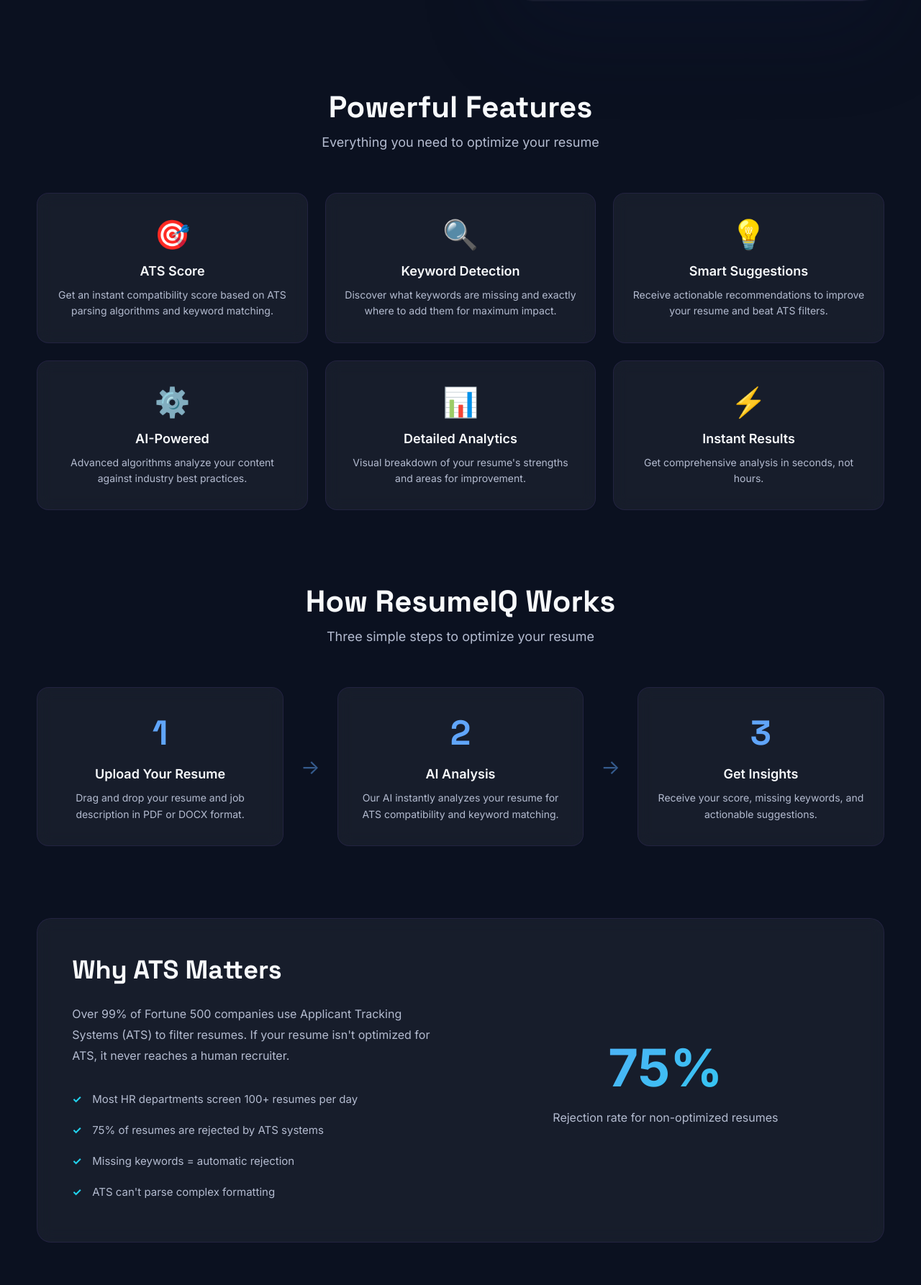
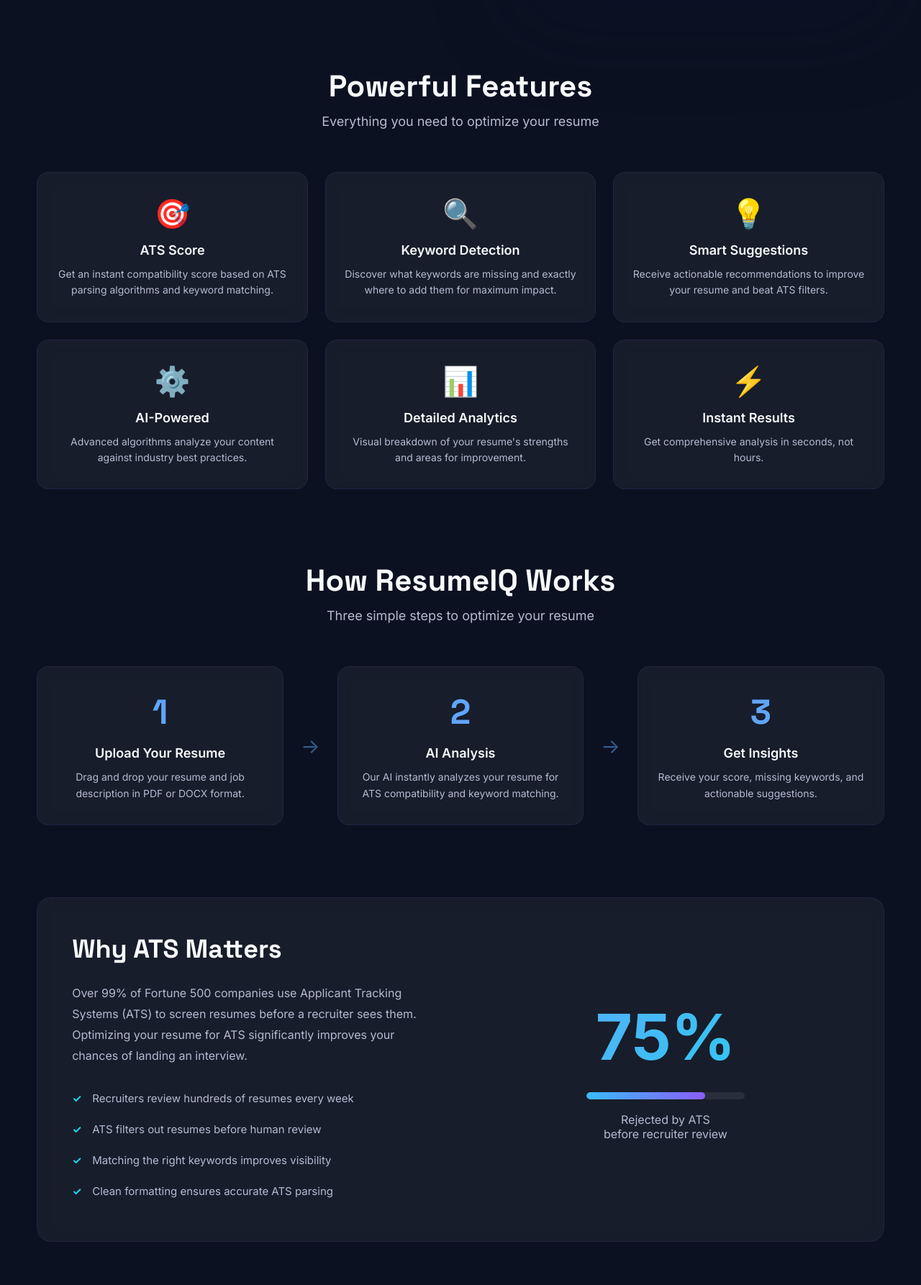
Before and after one commit to harshil-rawal/ResumeIQ, a Flask app: page / in a window 1280 px wide. Shown: the part 1174-2960 px from the top of the page at 72% size. Run offline with Flask 3, Linux system fonts and the light colour scheme.

Commit message:
Enhanced landing page UI and ATS dashboard visuals

```diff
--- a/static/script.js
+++ b/static/script.js
@@ -164,7 +164,9 @@ function animateResultPage() {
         animateCircularRing(resultCircle, resultText, resultTarget);
     }
 
-    const resultProgressBars = document.querySelectorAll('.result-progress-fill');
+    const resultProgressBars = document.querySelectorAll(
+        '.result-progress-fill, .progress-fill'
+    );
     const suggestionCards = document.querySelectorAll('.suggestion-card');
     const skillChips = document.querySelectorAll('.skill-pill');
     const keywordChips = document.querySelectorAll('.keyword-chip');
@@ -176,6 +178,8 @@ function animateResultPage() {
             bar.style.width = `${fill}%`;
         }, 380 + index * 70);
     });
+
+
 
     suggestionCards.forEach((card, index) => {
         card.style.opacity = '0';
--- a/static/style.css
+++ b/static/style.css
@@ -1454,6 +1466,7 @@ body {
     margin: 100px auto;
     position: relative;
     z-index: 10;
+    scroll-margin-top: 100px;
 }
 
 .section-header {
@@ -1584,6 +1597,7 @@ body {
     margin: 100px auto;
     position: relative;
     z-index: 10;
+    scroll-margin-top: 100px;
 }
 
 .section-content {
@@ -1636,9 +1650,35 @@ body {
 .ats-stat {
     text-align: center;
 }
+.ats-progress {
+    width: 220px;
+    height: 10px;
+    margin: 24px auto 18px;
+    background: rgba(255, 255, 255, 0.08);
+    border-radius: 999px;
+    overflow: hidden;
+}
+.ats-progress-fill {
+    display: block;
+    width: 0;
+    height: 100%;
+    border-radius: 999px;
+    background: linear-gradient(90deg, #38bdf8, #8b5cf6);
+    animation: atsFill 1.5s ease forwards;
+}
+
+@keyframes atsFill {
+    from {
+        width: 0;
+    }
+
+    to {
+        width: 75%;
+    }
+}
 
 .ats-stat-large {
-    font-size: 72px;
+    font-size: 88px;
     font-weight: 700;
     background: linear-gradient(135deg, var(--brand-glow) 0%, var(--accent-cyan) 100%);
     -webkit-background-clip: text;
@@ -3082,3 +3122,9 @@ grid-template-columns:1fr;
 }
 
 }
+
+#features,
+#how-it-works,
+#why-ats {
+    scroll-margin-top: 100px;
+}
--- a/templates/index.html
+++ b/templates/index.html
@@ -68,7 +68,7 @@
                         <div class="stat-label">ATS Pass Rate</div>
                     </div>
                     <div class="stat">
-                        <div class="stat-value">5 min</div>
+                        <div class="stat-value"><5 sec</div>
                         <div class="stat-label">Average Analysis</div>
                     </div>
                 </div>
@@ -224,18 +224,23 @@
             <div class="section-content">
                 <div class="ats-text">
                     <h2>Why ATS Matters</h2>
-                    <p>Over 99% of Fortune 500 companies use Applicant Tracking Systems (ATS) to filter resumes. If your resume isn't optimized for ATS, it never reaches a human recruiter.</p>
+                    <p>Over 99% of Fortune 500 companies use Applicant Tracking Systems (ATS) to screen resumes before a recruiter sees them. Optimizing your resume for ATS significantly improves your chances of landing an interview.</p>
                     <ul class="ats-list">
-                        <li>Most HR departments screen 100+ resumes per day</li>
-                        <li>75% of resumes are rejected by ATS systems</li>
-                        <li>Missing keywords = automatic rejection</li>
-                        <li>ATS can't parse complex formatting</li>
+                        <li>Recruiters review hundreds of resumes every week</li>
+                        <li>ATS filters out resumes before human review</li>
+                        <li>Matching the right keywords improves visibility</li>
+                        <li>Clean formatting ensures accurate ATS parsing</li>
                     </ul>
                 </div>
                 <div class="ats-visual">
                     <div class="ats-stat">
                         <div class="ats-stat-large">75%</div>
-                        <p>Rejection rate for non-optimized resumes</p>
+
+                        <div class="ats-progress">
+                            <span class="ats-progress-fill"></span>
+                        </div>
+
+                        <p>Rejected by ATS<br>before recruiter review</p>
                     </div>
                 </div>
             </div>
@@ -244,7 +249,7 @@
         <!-- CTA Section -->
         <section class="cta-section">
             <div class="cta-content">
-                <h2>Ready to beat the ATS?</h2>
+                <h2>Ready to Land More Interviews?</h2>
                 <p>Join thousands of job seekers who've optimized their resumes with ResumeIQ</p>
                 <a href="/upload-page" class="btn btn-primary btn-lg">Start Analyzing Now</a>
             </div>
@@ -256,7 +261,7 @@
         <div class="footer-content">
             <div class="footer-section">
                 <h4>ResumeIQ</h4>
-                <p>AI-powered resume optimization for the modern job seeker.</p>
+                <p>AI-powered resume analysis that helps job seekers improve ATS compatibility and land more interviews.</p>
             </div>
             <div class="footer-section">
                 <h4>Product</h4>
@@ -267,16 +272,16 @@
                 </ul>
             </div>
             <div class="footer-section">
-                <h4>Company</h4>
+                <h4>PROJECT</h4>
                 <ul>
-                    <li><a href="#">About</a></li>
-                    <li><a href="#">Blog</a></li>
-                    <li><a href="#">Contact</a></li>
+                    <li><a href="#about">About</a></li>
+                    <li><a href="https://github.com/harshil-rawal/ResumeIQ" target="_blank">GitHub</a></li>
+                    <li><a href="mailto:resumeiq.project@gmail.com">Contact</a></li>
                 </ul>
             </div>
         </div>
         <div class="footer-bottom">
-            <p>&copy; 2024 ResumeIQ. All rights reserved.</p>
+            <p>&copy; 2026 ResumeIQ. Built for modern job seekers.</p>
         </div>
     </footer>
 
```
Also changed, not shown: other parts of static/style.css (+26 -14 lines), 1 other file.
